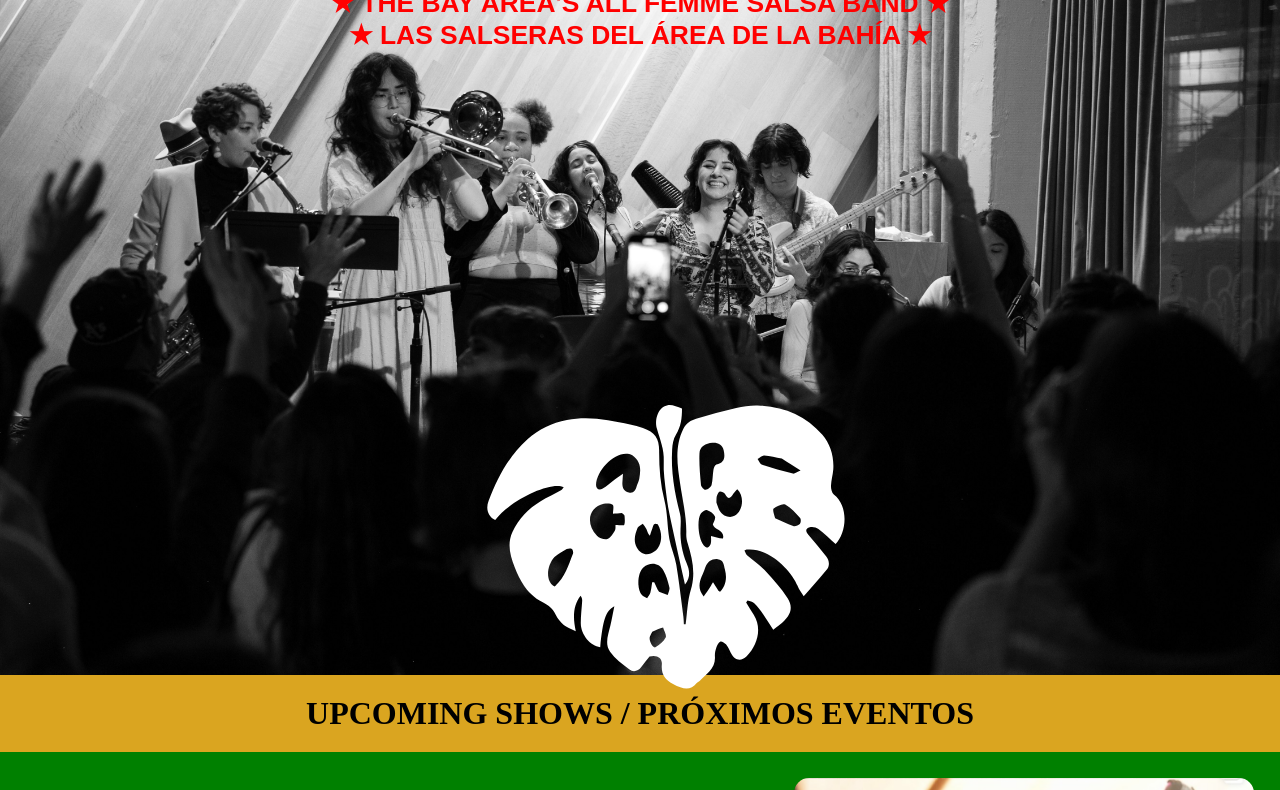
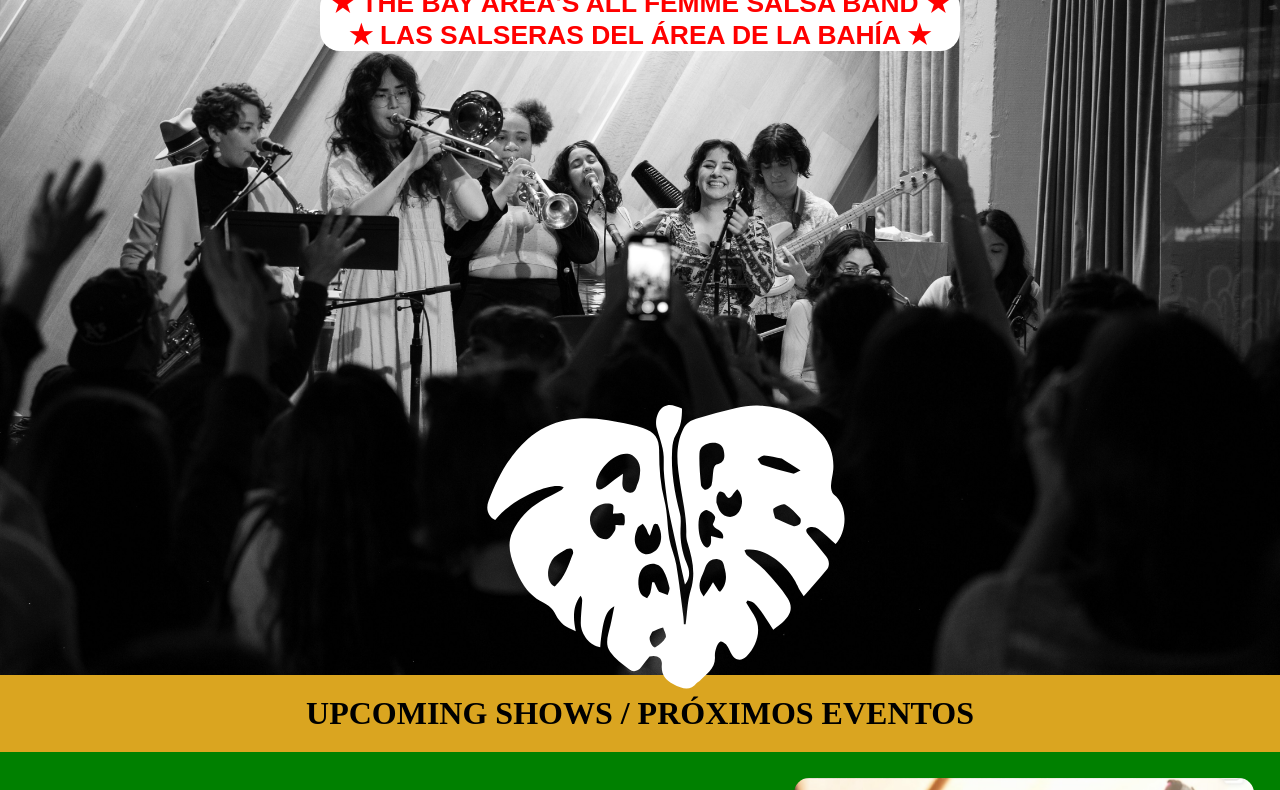
Before and after one commit to aguapura/aguapura.github.io, a plain HTML site: page index.html in a window 1280 px wide. Shown: the part 178-968 px from the top of the page. Drawn offline with Linux system fonts and the light colour scheme; grey boxes are pictures that could not be loaded; a web font is replaced by a local one.

Commit message:
Update styles.css

```diff
--- a/styles.css
+++ b/styles.css
@@ -22,7 +22,10 @@
     text-align: center;
     color: red;
     font-size: calc(0.25rem + 1.75vw);
-    font-weight: bold;
+    font-weight: bold;border-radius: 20px;
+    background: white;
+    width: 50%;
+    margin-left: 25%;
 }
 
 #heroTextGroup{
```
